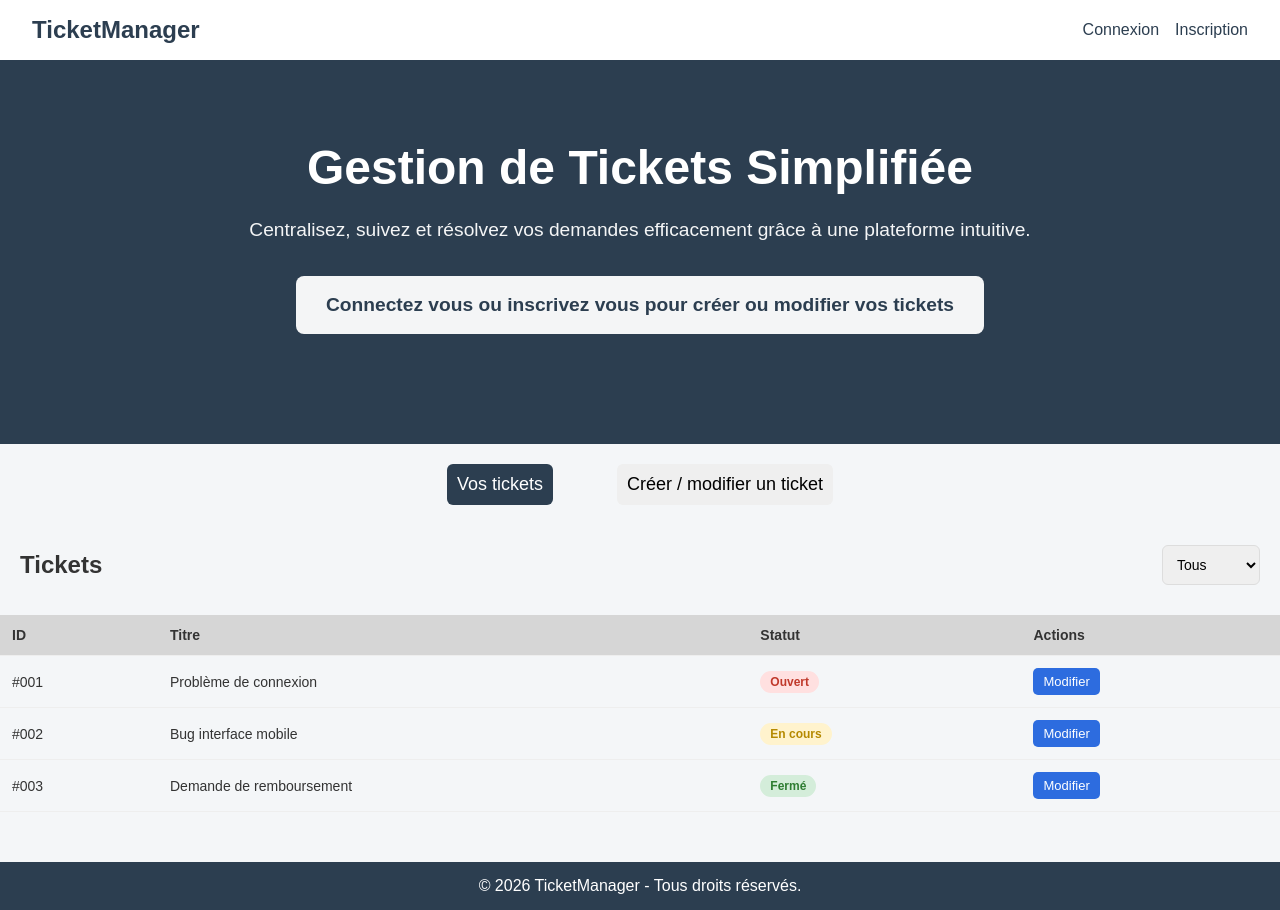
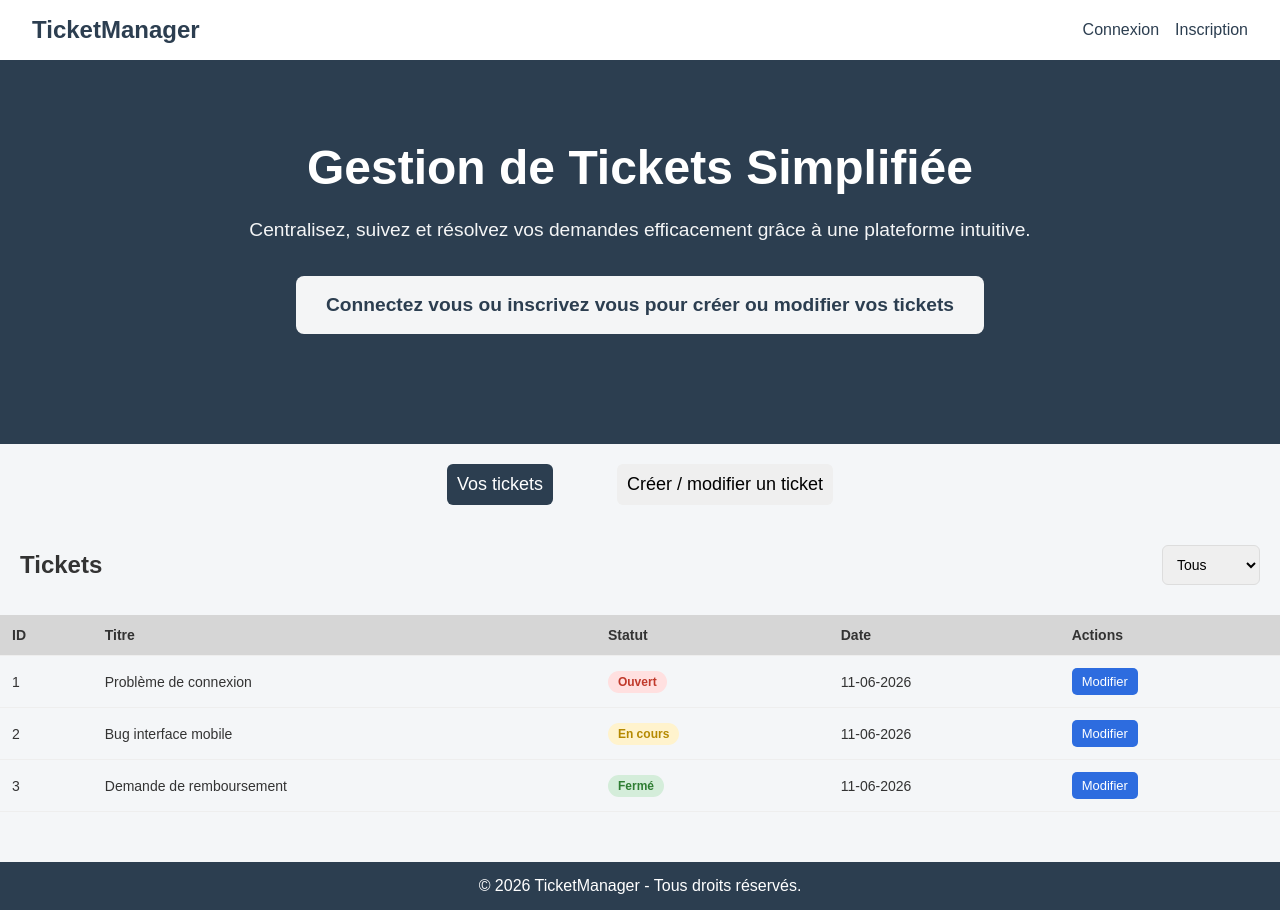
Before and after one commit to SerenaPounaud/ProjetStageBeecoming, an Angular app in the folder frontend/: page / in a window 1280 px wide. Built offline with nearby package versions, Linux system fonts and the light colour scheme.

Commit message:
@for tickets

```diff
--- a/frontend/src/app/components/tickets/tickets.css
+++ b/frontend/src/app/components/tickets/tickets.css
@@ -25,15 +25,15 @@ th, td {
     font-weight: bold;
     display: inline-block;
 }
-.status.open {
+.status-open {
     background: #ffe0e0;
     color: #c0392b;
 }
-.status.progress {
+.status-progress {
     background: #fff3cd;
     color: #b58900;
 }
-.status.closed {
+.status-closed {
     background: #d4edda;
     color: #2e7d32;
 }
@@ -44,3 +44,6 @@ th, td {
     font-size: 13px;
     border-radius: 5px;
 }
+.empty-message {
+    text-align: center;
+}
--- a/frontend/src/app/components/tickets/tickets.html
+++ b/frontend/src/app/components/tickets/tickets.html
@@ -15,43 +15,32 @@
                 <th>ID</th>
                 <th>Titre</th>
                 <th>Statut</th>
+                <th>Date</th>
                 <th>Actions</th>
             </tr>
         </thead>
 
         <tbody>
+            @for(ticket of tickets; track ticket.id; let i =$index){
                 <tr>
-                <td>#001</td>
-                <td>Problème de connexion</td>
+                    <td>{{ticket.id}}</td>
+                    <td>{{ticket.titre}}</td>
                     <td>
-                    <span class="status open">Ouvert</span>
+                        <span class="status" [ngClass]="getStatusStyle(ticket.status)">{{ticket.status}}</span>
+                    </td>
+                    <td>
+                        <span>{{ticket.date | date:'dd-MM-yyyy'}}</span>
                     </td>
                     <td>
                         <button class="edit-btn">Modifier</button>
                     </td>
                 </tr>
-
+            }
+            @empty{
                 <tr>
-                <td>#002</td>
-                <td>Bug interface mobile</td>
-                <td>
-                    <span class="status progress">En cours</span>
-                </td>
-                <td>
-                    <button class="edit-btn">Modifier</button>
-                </td>
+                    <td colspan="6" class="empty-message">Aucun ticket trouvé</td>
                 </tr>
-
-            <tr>
-                <td>#003</td>
-                <td>Demande de remboursement</td>
-                <td>
-                    <span class="status closed">Fermé</span>
-                </td>
-                <td>
-                    <button class="edit-btn">Modifier</button>
-                </td>
-            </tr>
+            }
         </tbody>
     </table>
 </section>
--- a/frontend/src/app/components/tickets/tickets.ts
+++ b/frontend/src/app/components/tickets/tickets.ts
@@ -1,11 +1,23 @@
+import { DatePipe, LowerCasePipe, NgClass } from '@angular/common';
 import { Component } from '@angular/core';
 
 @Component({
   selector: 'app-tickets',
-  imports: [],
+  imports: [DatePipe, NgClass],
   templateUrl: './tickets.html',
   styleUrl: './tickets.css',
 })
 export class Tickets {
+  tickets:any = [
+    { id: 1, titre: 'Problème de connexion', status: 'Ouvert', date: new Date() },
+    { id: 2, titre: 'Bug interface mobile', status: 'En cours', date: new Date() },
+    { id: 3, titre: 'Demande de remboursement', status: 'Fermé', date: new Date() }
+  ];
 
+  getStatusStyle(status: string): string {
+    if (status.toLowerCase() === 'ouvert') return 'status-open';
+    if (status.toLowerCase() === 'en cours') return 'status-progress';
+    if (status.toLowerCase() === 'fermé') return 'status-closed';
+    return '';
+  }
 }
```
Lines whose indentation alone changed are shown as unchanged.
